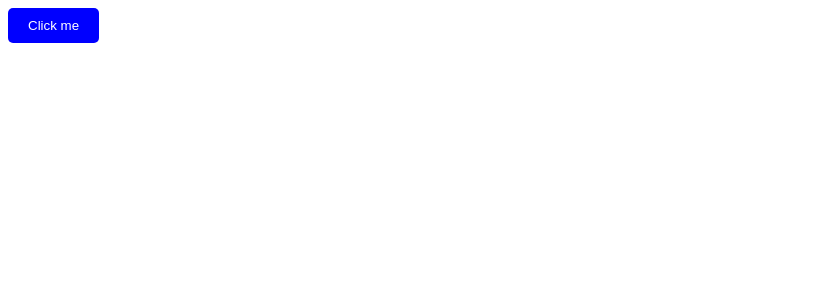
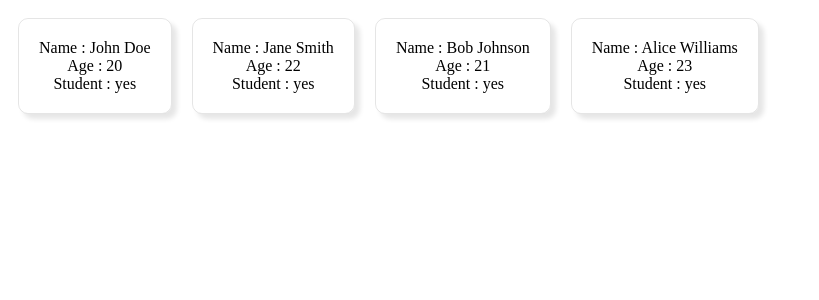
Before and after one commit to adityaasikarwarr/REACT, a React (Vite) app in the folder my-react-app/: page / in a window 1280 px wide. Shown: the top 300 px of the page, without its empty margins (0-819 px from the left). Built offline with nearby package versions, Linux system fonts and the light colour scheme.

Commit message:
wrote react props

```diff
--- a/my-react-app/src/App.jsx
+++ b/my-react-app/src/App.jsx
@@ -1,8 +1,11 @@
-import Button from './Button/Button.jsx';
+import Student from "./student.jsx";
 function App() {
   return (
     <div>
-      <Button />
+      <Student name="John Doe" age={20} isStudent={true} />
+      <Student name="Jane Smith" age={22} isStudent={true} />
+      <Student name="Bob Johnson" age={21} isStudent={true} />
+      <Student name="Alice Williams" age={23} isStudent={true} />
     </div>
   );
 }
--- a/my-react-app/src/index.css
+++ b/my-react-app/src/index.css
@@ -18,4 +18,19 @@
 .card .card-content {
   font-family: "Arial", sans-serif;
   color: hsl(0, 0%, 30%);
+} */
+
+.student {
+ border: 1px solid hsl(0, 0%, 0%, 0.1);
+  border-radius: 10px;
+  box-shadow: 5px 5px 5px hsl(0, 0%, 0%, 0.1);
+  padding: 20px;
+  margin: 10px;
+  text-align: center;
+  max-width: 250px;
+  display: inline-block;
 }
+
+.student p{
+  margin: 0;
+}
--- /dev/null
+++ b/my-react-app/src/student.jsx
@@ -0,0 +1,12 @@
+function Student(props) {
+  return (
+    <div className="student">
+      {" "}
+      <p>Name : {props.name}</p>
+      <p>Age : {props.age}</p>
+      <p>Student : {props.isStudent ? "yes" : "no"}</p>
+    </div>
+  );
+}
+
+export default Student;
```
Also changed, not shown: my-react-app/src/Card/Card.jsx (renamed from my-react-app/src/Card.jsx).
